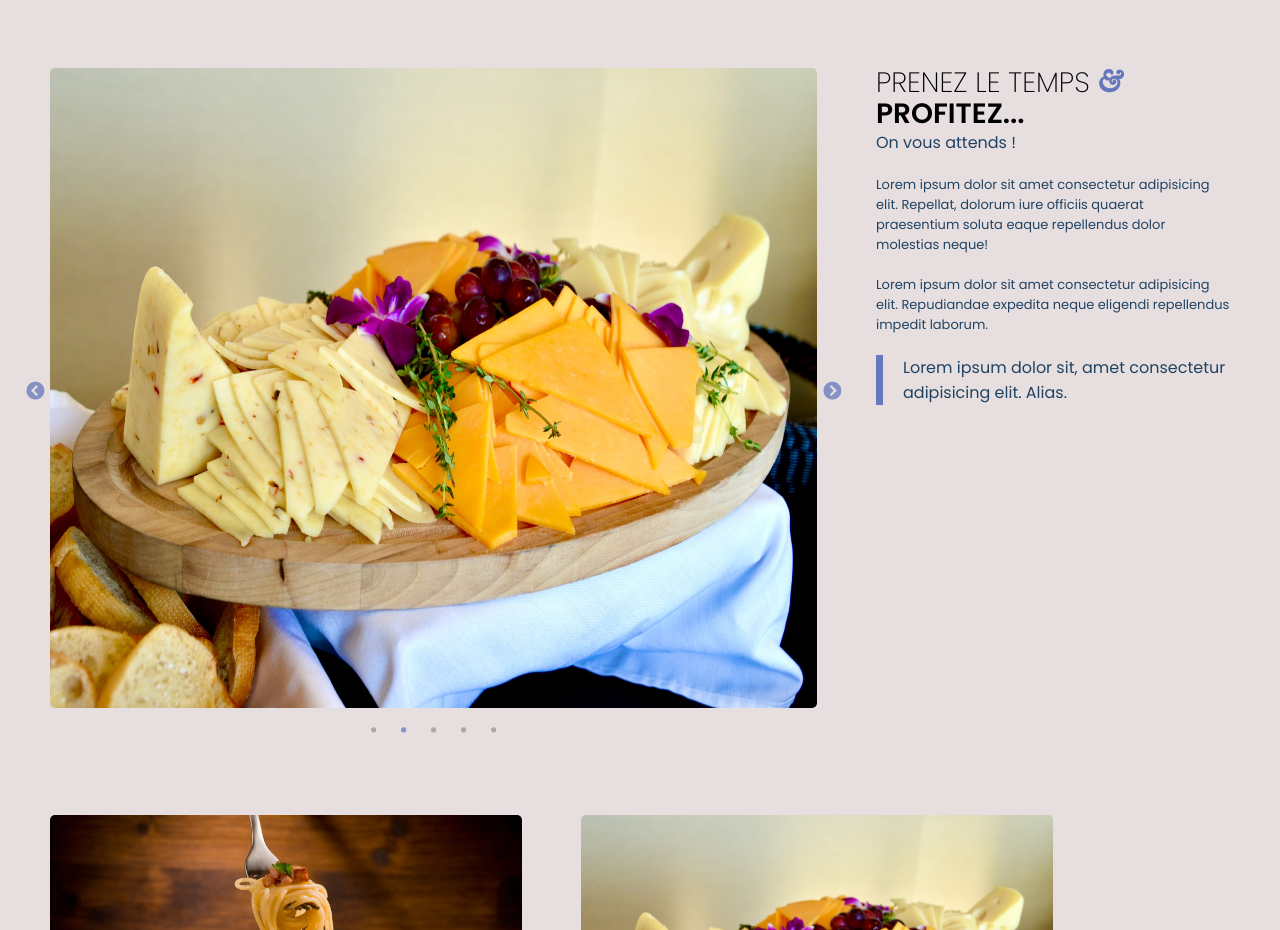
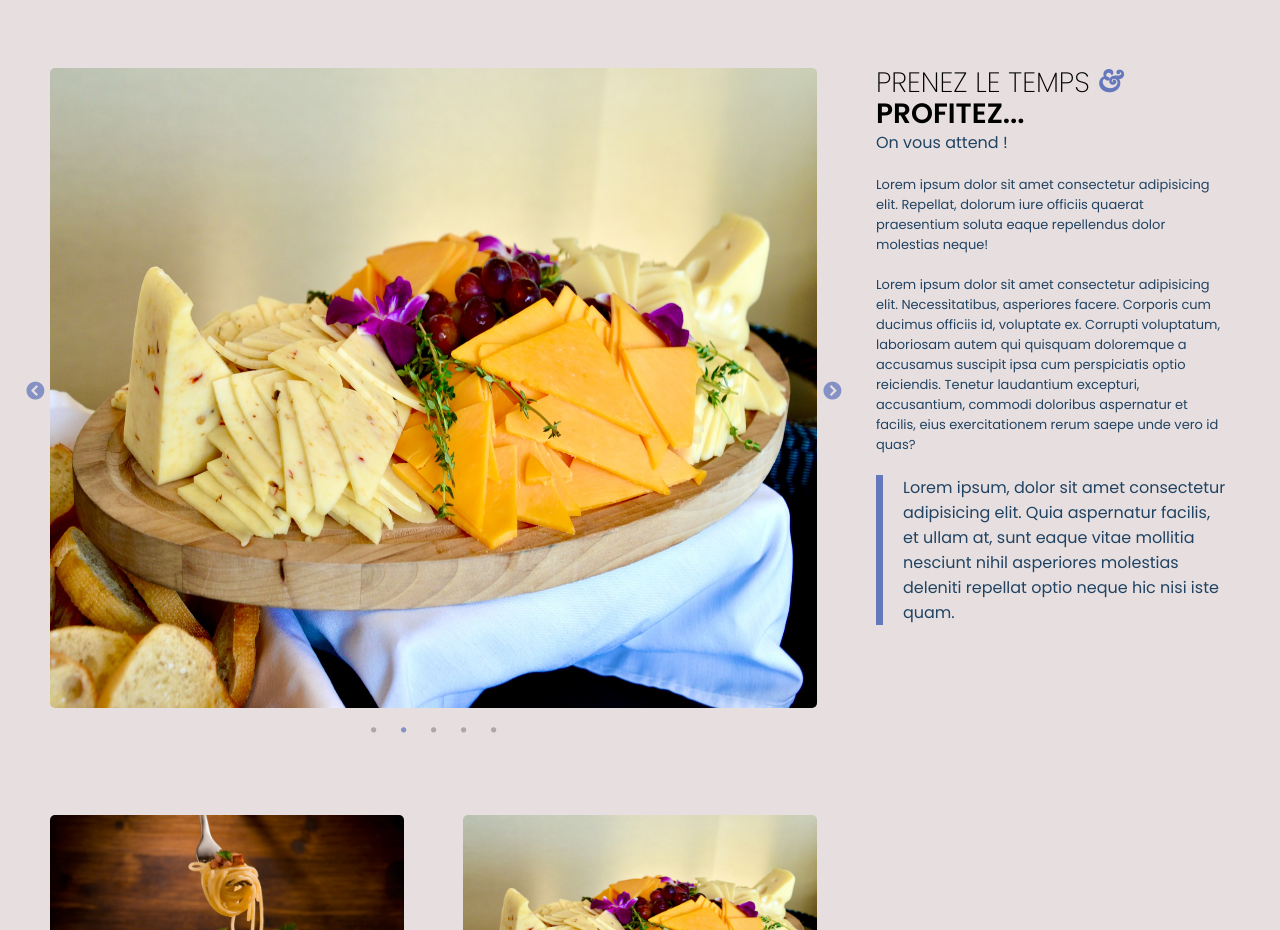
Before and after one commit to Chrisanto76/st_cyr_website, a React (Vite) app: page / in a window 1280 px wide. Shown: the part 802-1732 px from the top of the page. Built offline with nearby package versions, Linux system fonts and the light colour scheme.

Commit message:
change style amazingMeal

```diff
--- a/src/pages/Home/AmazingMeal/AmazingMeal.css
+++ b/src/pages/Home/AmazingMeal/AmazingMeal.css
@@ -35,7 +35,7 @@
 }
 
 .amazing-card {
-    width: 40%;
+    width: 30%;
 }
 
 .amazing-card-image {
--- a/src/pages/Home/AmazingMeal/AmazingMeal.jsx
+++ b/src/pages/Home/AmazingMeal/AmazingMeal.jsx
@@ -52,7 +52,7 @@ const AmazingMeal = () => {
 							<span>Profitez...</span>
 						</h2>
 
-						<h4>On vous attends !</h4>
+						<h4>On vous attend !</h4>
 
 						<p>
 							Lorem ipsum dolor sit amet consectetur adipisicing elit. Repellat,
@@ -61,11 +61,19 @@ const AmazingMeal = () => {
 							<br />
 							<br />
 							Lorem ipsum dolor sit amet consectetur adipisicing elit.
-							Repudiandae expedita neque eligendi repellendus impedit laborum.
+							Necessitatibus, asperiores facere. Corporis cum ducimus officiis
+							id, voluptate ex. Corrupti voluptatum, laboriosam autem qui
+							quisquam doloremque a accusamus suscipit ipsa cum perspiciatis
+							optio reiciendis. Tenetur laudantium excepturi, accusantium,
+							commodi doloribus aspernatur et facilis, eius exercitationem rerum
+							saepe unde vero id quas?
 						</p>
 
 						<blockquote>
-							Lorem ipsum dolor sit, amet consectetur adipisicing elit. Alias.
+							Lorem ipsum, dolor sit amet consectetur adipisicing elit. Quia
+							aspernatur facilis, et ullam at, sunt eaque vitae mollitia
+							nesciunt nihil asperiores molestias deleniti repellat optio neque
+							hic nisi iste quam.
 						</blockquote>
 					</div>
 				</div>
```
